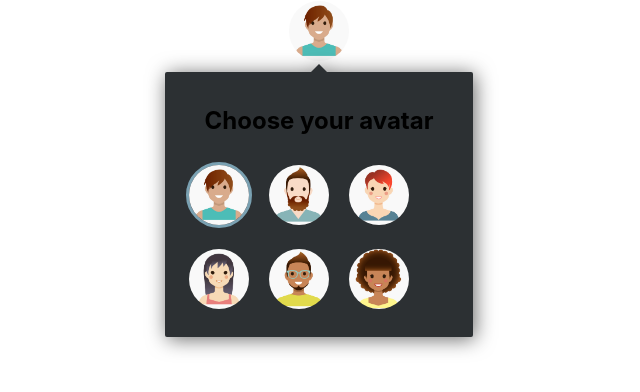
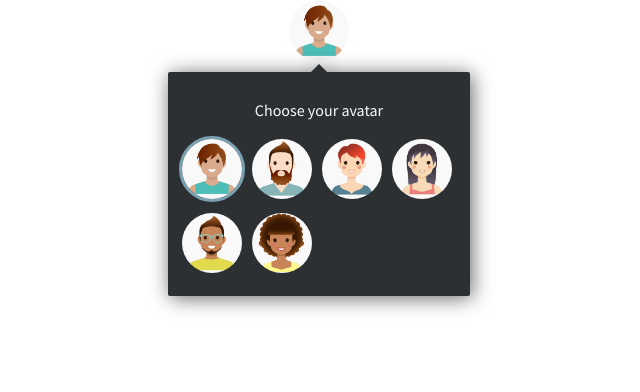
Before and after one commit to stevehcao/avatarpicker, a React (Create React App) app in the folder avatarpicker/: page / in a window 1280 px wide. Both pictures are taken after a click on the picture 640 px from the left and 31 px from the top of the page. Shown: the top 392 px of the page, without its empty margins (321-961 px from the left). Built offline with nearby package versions, Linux system fonts and the light colour scheme.

Commit message:
fixed margin and paddings to avatar pics

```diff
--- a/avatarpicker/public/index.html
+++ b/avatarpicker/public/index.html
@@ -10,6 +10,7 @@
       homescreen on Android. See https://developers.google.com/web/fundamentals/web-app-manifest/
     -->
     <link rel="manifest" href="%PUBLIC_URL%/manifest.json">
+    <link href="https://fonts.googleapis.com/css?family=Source+Sans+Pro" rel="stylesheet">
     <!--
       Notice the use of %PUBLIC_URL% in the tags above.
       It will be replaced with the URL of the `public` folder during the build.
--- a/avatarpicker/src/App.css
+++ b/avatarpicker/src/App.css
@@ -30,7 +30,7 @@
   border-radius: 2px;
   background-color: rgb(44, 48, 51);
   filter: drop-shadow(2px 2px 10px rgb(102, 102, 102));
-  padding: 14px;
+  padding: 14px 11px;
 }
 
 .avatarList {
@@ -38,7 +38,16 @@
 
 .avatarPic {
   border: 3px solid transparent;
-  margin: 7px;
+  margin: 2px;
+}
+
+.avatarPic:nth-child(4n + 1) {
+  margin-left: 0;
+}
+
+.avatarPic:nth-child(4n + 4) {
+  border: 3px solid transparent;
+  margin-right: 0;
 }
 
 .avatarPic:hover,
@@ -69,3 +78,10 @@
 .avatarPic.currentAvatar {
   border: 3px solid rgb(122, 161, 178);
 }
+
+.modalHeader {
+  font-family: 'Source Sans Pro', sans-serif;
+  color: rgb(249, 249, 249);
+  size: 16px;
+  margin: 14px 0;
+}
--- a/avatarpicker/src/AvatarModal.js
+++ b/avatarpicker/src/AvatarModal.js
@@ -12,7 +12,7 @@
 
     return (
       <div className="modal arrow_box">
-        <h2>Choose your avatar</h2>
+        <div className="modalHeader">Choose your avatar</div>
         <div className="avatarList">
           {avatars.map(avatar => (
             <AvatarPic
```
